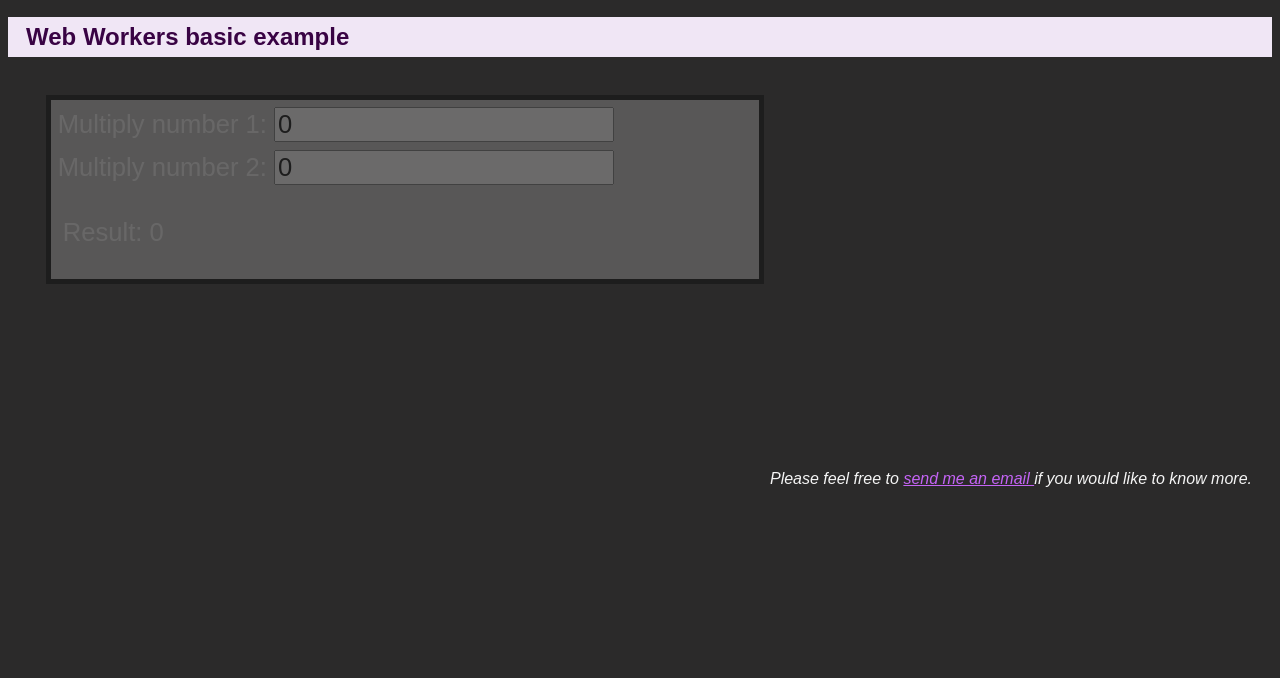
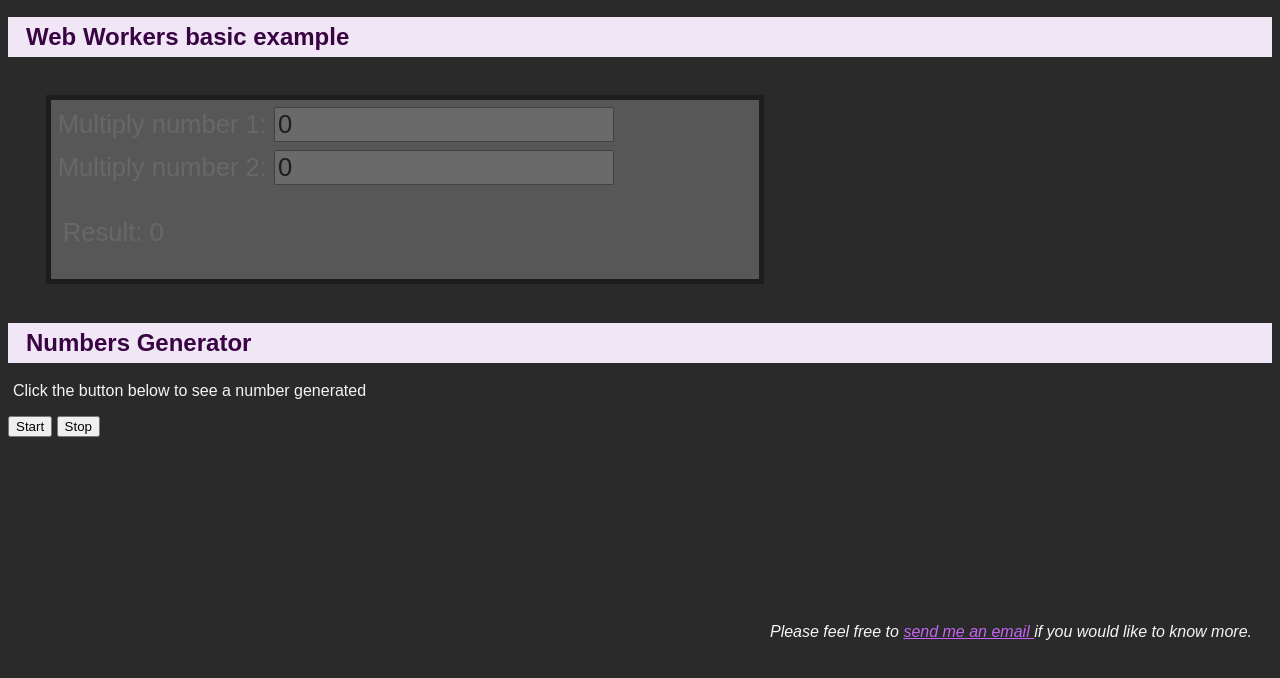
Before and after one commit to QuelPatz/Portfolio-Draft, a website: page webworkers.html in a window 1280 px wide. Shown: the part 130-808 px from the top of the page. Drawn offline with Linux system fonts and the light colour scheme.

Commit message:
Update webworkers.html

```diff
--- a/webworkers.html
+++ b/webworkers.html
@@ -73,6 +73,41 @@
     <p class="result">Result: 0</p>
   </div>
   <script src="webworkers.js"></script>
+
+  <!-- Start of numbers-->
+  <section class="number">
+    <h2>Numbers Generator</h2>
+    <p>Click the button below to see a number generated</p>
+    <button onclick="startWorker()">Start</button>
+    <button onclick="stopWorker()">Stop</button>
+    <p><output id="result"></output></p>
+  </section>
+  <script>
+    var w;
+    function startWorker() {
+      if (typeof Worker !== "undefined") {
+        if (typeof w == "undefined") {
+          w = new Worker("numbers.js");
+        }
+        w.onmessage = function (event) {
+          document.getElementById("result").innerHTML = event.data;
+        };
+      } else {
+        document.getElementById("result").innerHTML =
+          "Sorry! No Web Worker support.";
+      }
+      var codeBlock = document.getElementById("#result");
+      codeBlock.style.opacity = 0;
+      setTimeout(function () {
+        codeBlock.style.opacity = 1;
+      }, 1000);
+    }
+
+    function stopWorker() {
+      w.terminate();
+      w = undefined;
+    }
+  </script>
   <script type="module" src="app.js"></script>
 
   <footer>
```
